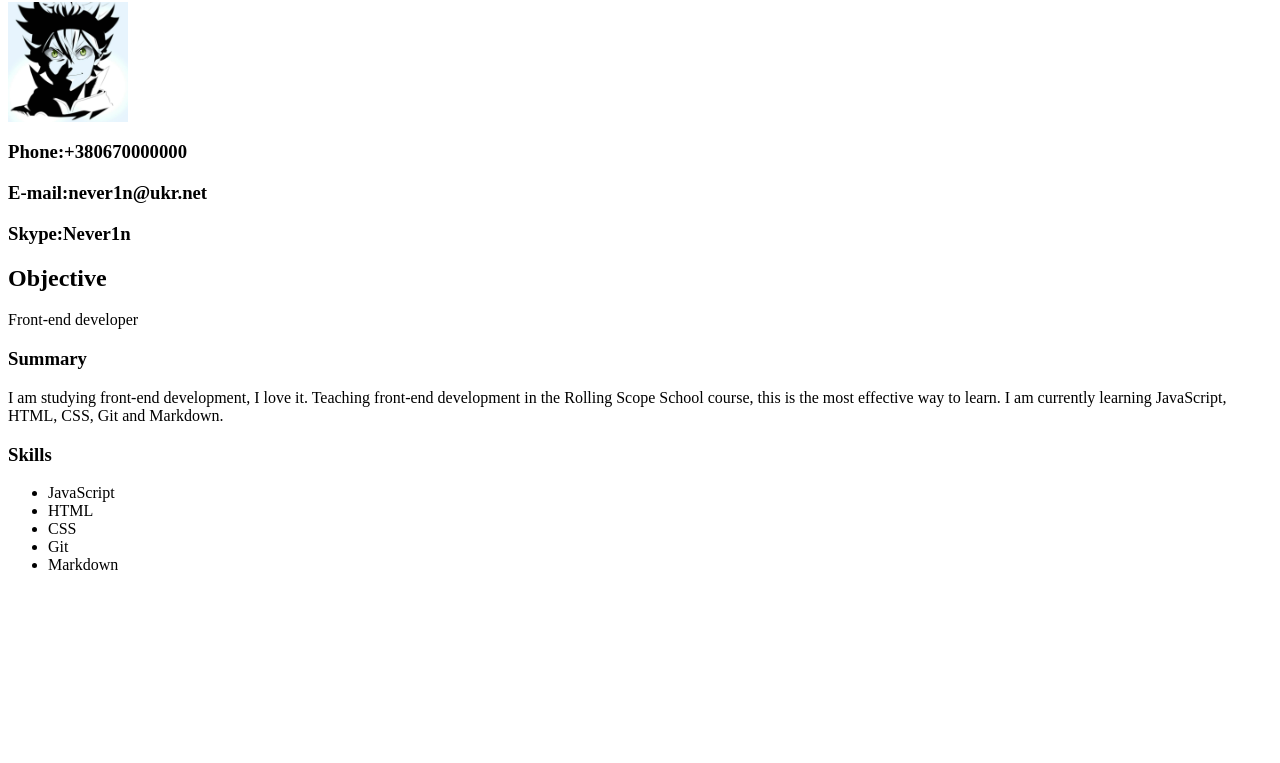
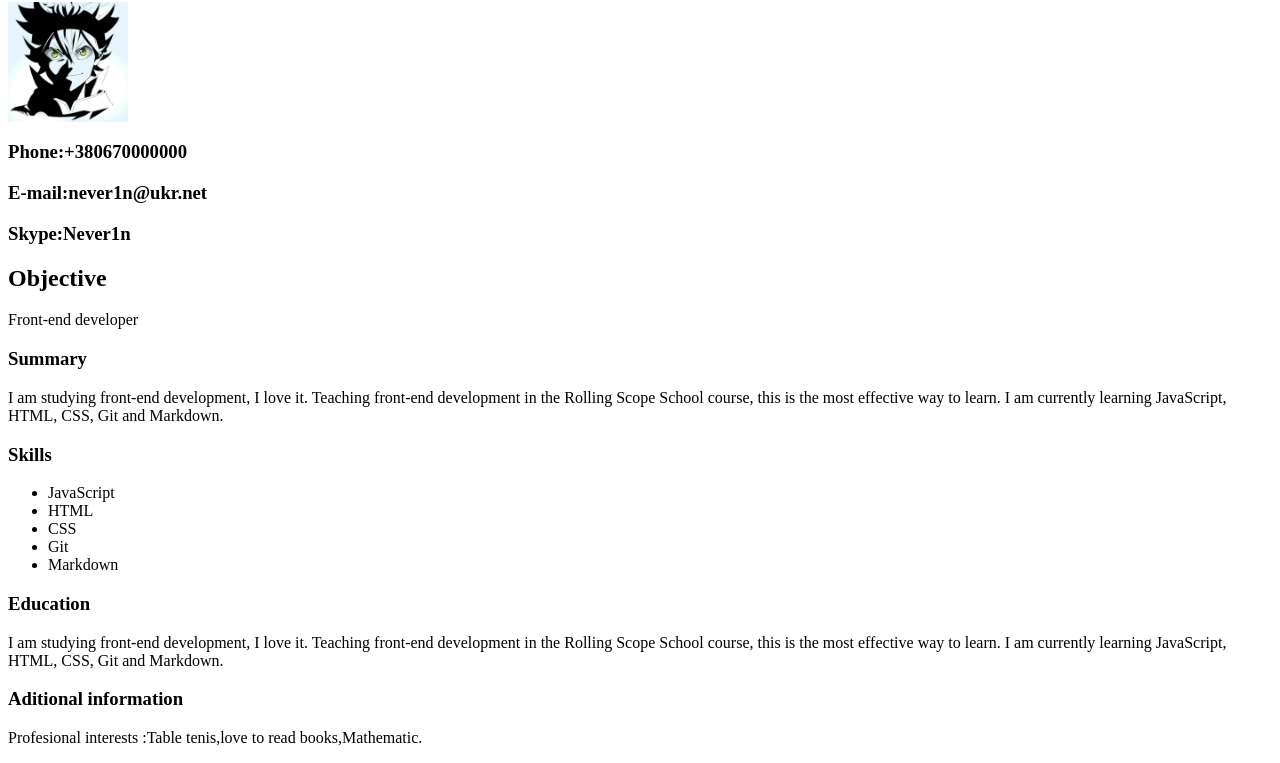
Before and after one commit to Never1n/rsschool-cv, a plain HTML site: page index.html in a window 1280 px wide. Shown: the part 64-827 px from the top of the page. Before the commit the page ends 800 px from the top, so only its background shows below. Drawn offline with Linux system fonts and the light colour scheme.

Commit message:
docs=last inf

```diff
--- a/index.html
+++ b/index.html
@@ -17,3 +17,8 @@
     <li>Git</li>
     <li>Markdown</li>
 </ul>
+<h3>Education</h3>
+<p>I am studying front-end development, I love it. Teaching front-end development in the Rolling Scope School course, this is the most effective way to learn.
+    I am currently learning JavaScript, HTML, CSS, Git and Markdown.</p>
+<h3>Aditional information</h3>
+<p>Profesional interests :Table tenis,love to read books,Mathematic.</p>
```
